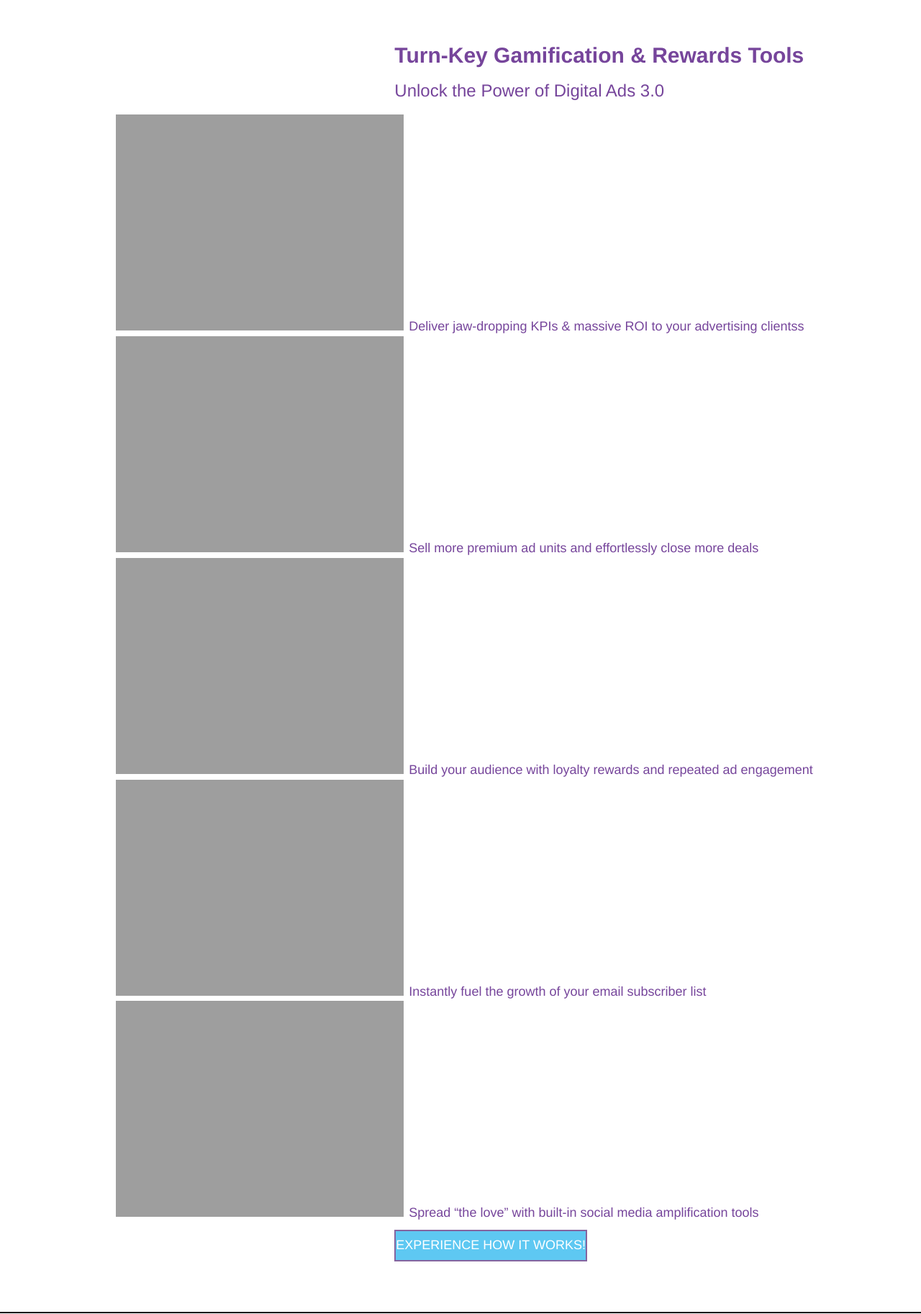
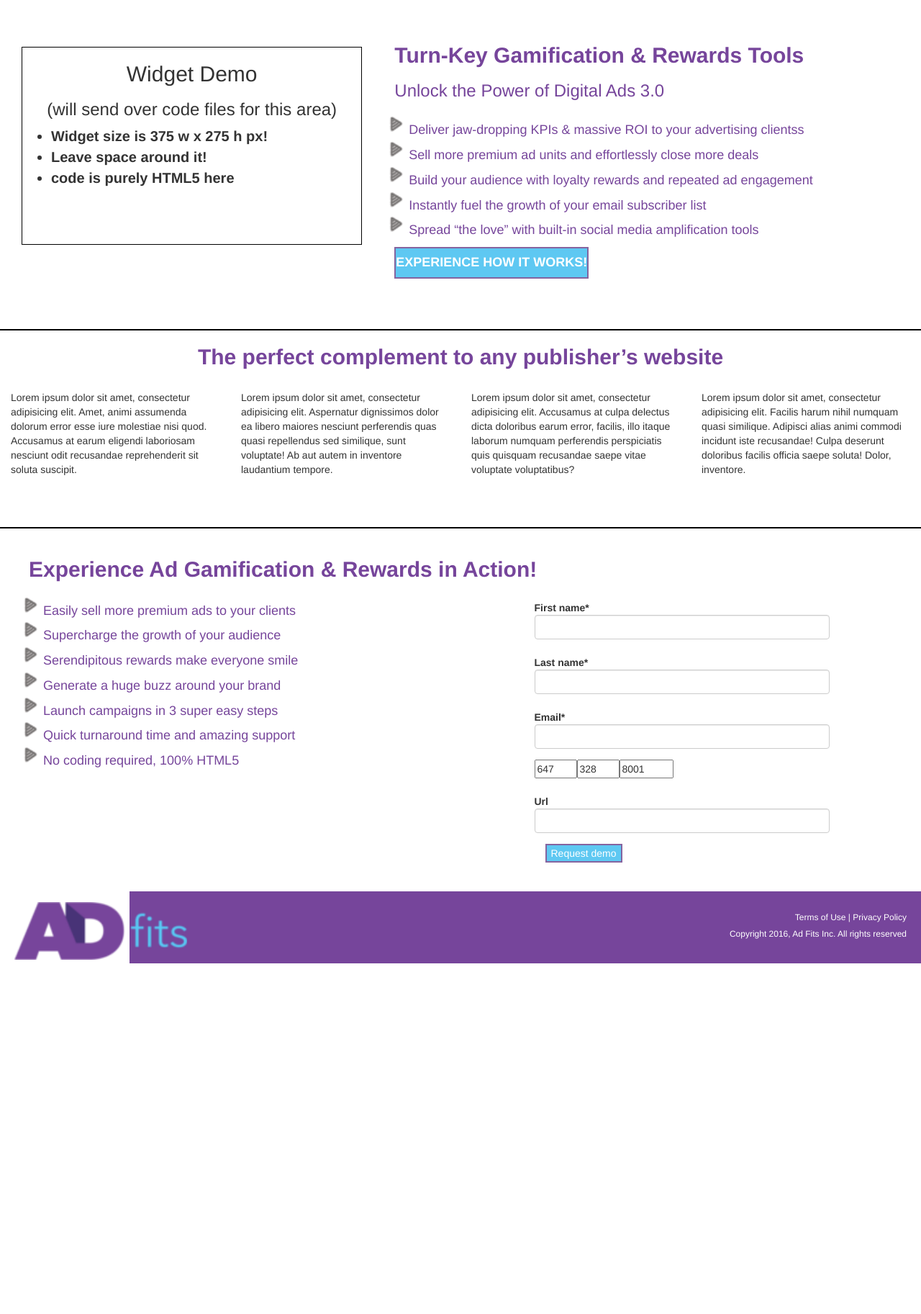
Before and after one commit to jeezybrick/ad_f_new, a Django app: page / in a window 1280 px wide. Shown: the part 100-1925 px from the top of the page at 72% size. After the commit the page ends 1438 px from the top, so only its background shows below. Run offline with Django 3.2, Linux system fonts and the light colour scheme; some libraries are stand-ins or nearby versions.

Commit message:
crispy form withpot tag

```diff
--- a/init/forms.py
+++ b/init/forms.py
@@ -7,9 +7,9 @@
 class MyWidget(forms.widgets.MultiWidget):
     def __init__(self, attrs=None):
         _widgets = (
-            forms.widgets.TextInput(attrs={'size': '4', 'placeholder': '###', 'maxlength': '3'}),
-            forms.widgets.TextInput(attrs={'size': '4', 'placeholder': '###', 'maxlength': '3'}),
-            forms.widgets.TextInput(attrs={'size': '6', 'placeholder': '####', 'maxlength': '4'}),
+            forms.widgets.TextInput(attrs={'size': '4', 'placeholder': '###', 'pattern': '.{3,}'}),
+            forms.widgets.TextInput(attrs={'size': '4', 'placeholder': '###', 'pattern': '.{3,}'}),
+            forms.widgets.TextInput(attrs={'size': '6', 'placeholder': '####', 'pattern': '.{4,}'}),
         )
         super(MyWidget, self).__init__(_widgets, attrs)
 
@@ -49,7 +49,7 @@
 class DemoForm(forms.Form):
     first_name = forms.CharField()
     last_name = forms.CharField()
-    email = forms.EmailField()
+    email = forms.EmailField(required=True)
     phone = PhoneField(required=True, label='')
     url = forms.URLField(required=False)
 
@@ -63,12 +63,11 @@
         self.helper.form_action = '#'
         self.helper.form_class = 'form-horizontal'
         self.helper.field_class = 'col-md-7'
+        self.helper.label_class = 'hidden'
         self.form_show_errors = True
         self.helper.error_text_inline = True
         self.helper.help_text_inline = False
-
-        self.helper.add_input(Submit('submit', 'Request demo',
-                                     css_class='jump-to-form-button'))
+        self.helper.html5_required = True
 
         self.helper.layout = Layout(
 
@@ -91,5 +90,9 @@
             ,
             InlineField(
                 'url', placeholder='Website/URL (optional)'
+            ),
+            Div(
+               Submit('submit', 'Log Me In', css_class='jump-to-form-button'),
+               css_class='col-lg-offset-3 col-lg-9',
             )
         )
--- a/init/views.py
+++ b/init/views.py
@@ -3,7 +3,7 @@
 from django.utils.translation import ugettext_lazy as _
 from django.template.response import TemplateResponse
 from django.core.urlresolvers import reverse
-from init import forms
+from init import forms, utils
 
 
 # For login
@@ -21,16 +21,16 @@
         return TemplateResponse(request, self.template_name, context)
 
     def post(self, request):
-        print(request.POST)
         form = self.form_class(data=request.POST)
         context = {
             'form': form,
             'title': self.title,
         }
         if form.is_valid():
-            print(request.POST)
+            utils.send_email_with_form_data(request.POST)
             return redirect(self.get_success_url())
         return TemplateResponse(request, self.template_name, context)
+        # return redirect('/#demo_form')
 
     def get_success_url(self):
         return reverse("thanks")
--- a/requirements.txt
+++ b/requirements.txt
@@ -1,2 +1,3 @@
 Django==1.8.6
+django-crispy-forms==1.5.2
 wheel==0.24.0
--- a/static/css/media.css
+++ b/static/css/media.css
@@ -16,23 +16,23 @@
 /* Landscape phones and portrait tablets */
 @media (max-width: 767px) {
 
-    .header {
+    .header , .footer-content{
         height: 80px;
         padding-top: 10px;
     }
 
-    .header-image {
+    .header-image, .footer-image {
         padding-left: 5px;
         margin-right: -65px;
 
     }
 
-    .header-image img {
+    .header-image img, .footer-image img {
         height: 65px;
 
     }
 
-    .header h4 {
+    .header h4, .footer-content h4 {
         font-size: 15px;
 
     }
@@ -42,24 +42,24 @@
 /* Portrait phones and smaller */
 @media (max-width: 480px) {
 
-     .header {
+     .header, .footer-content {
         height: 65px;
          padding-top: 5px;
          padding-right: 5px;
     }
 
-    .header-image {
+    .header-image, .footer-image {
         padding-left: 5px;
         margin-right: -40px;
 
     }
 
-    .header-image img {
+    .header-image img, .footer-image img {
         height: 40px;
 
     }
 
-    .header h4 {
+    .header h4, .footer-content h4 {
         font-size: 15px;
 
     }
--- a/static/css/style.css
+++ b/static/css/style.css
@@ -7,15 +7,18 @@
     /* Margin bottom by footer height */
     margin-bottom: 100px;
 }
-.header-wrapper{
+.header-wrapper, .footer-wrapper{
     margin-bottom: 60px;
-     display: flex;
+    display: flex;
     align-items: stretch;
     flex-flow: row nowrap;
     justify-content: space-between;
 }
+.footer-wrapper{
+    margin-bottom: 0;
+}
 
-.header {
+.header, .footer-content {
 
     height: 100px;
     background-color: #76459B;
@@ -29,9 +32,6 @@
     bottom: 0;
     width: 100%;
     height: 100px;
-    background-color: #76459B;
-    color: #ffffff;
-    padding: 20px;
 }
 
 .footer a {
@@ -60,10 +60,14 @@
 }
 
 .thanks-block a {
+    color: #76459B;
+}
+
+.thanks-block a {
     text-decoration: underline;
 }
 
-.header-image {
+.header-image, .footer-image {
     position: relative;
     margin-right: -80px;
     padding-top: 15px;
@@ -72,7 +76,7 @@
 
 }
 
-.header-image img{
+.header-image img, .footer-image img{
     height: 80px;
 }
 
@@ -86,6 +90,17 @@
     width: 375px;
     border: 1px solid black;
 }
+.widget-responsive{
+    border: 1px solid black;
+    height: 275px;
+}
+.widget-responsive li{
+    font-weight: 900;
+    font-size: 20px;
+}
+.widget-wrapper{
+    padding: 5px 30px;
+}
 
 .section_1 {
     border-bottom: 2px solid black;
@@ -95,16 +110,17 @@
 .section_2 {
     border-bottom: 2px solid black;
     padding-bottom: 70px;
-    margin-bottom: 40px;
+
 }
 
 .section_2 > h2 {
     margin-top: 20px;
     margin-bottom: 30px;
+
 }
 
 .section_3 {
-    padding-bottom: 40px;
+    padding: 40px;
 }
 
 .jump-to-form-button {
--- a/templates/home.html
+++ b/templates/home.html
@@ -14,10 +14,25 @@
         <div class="row">
             <section class="section_1 col-lg-12 col-md--12 col-sm-12 col-xs-12">
                 <div class="row">
-                    <div class="col-lg-5 col-md-5 col-sm-6 col-xs-12 center-block">
-                        <!-- <div class="widget">
-
-                        </div> -->
+                    <div class="widget-wrapper col-lg-5 col-md-5 col-sm-6 col-xs-12 center-block">
+{#                        <div class="widget">#}
+{##}
+{#                        </div>#}
+                        <div class="widget-responsive">
+                            <h2 class="text-center">Widget Demo</h2>
+                            <h3 class="text-center">(will send over code files for this area)</h3>
+                            <ul>
+                                <li>
+                                    Widget size is 375 w x 275 h px!
+                                </li>
+                                <li>
+                                    Leave space around it!
+                                </li>
+                                <li>
+                                    code is purely HTML5 here
+                                </li>
+                            </ul>
+                        </div>
                     </div>
                     <div class="col-lg-7 col-md-7 col-sm-6 col-xs-12">
                         <h2 class="main-text">
@@ -51,7 +66,7 @@
                         </ul>
 
                         <a href="#demo_form" class="jump-to-form-button">
-                            <h4>EXPERIENCE HOW IT WORKS!</h4>
+                            <h4><strong>EXPERIENCE HOW IT WORKS!</strong></h4>
                         </a>
                     </div>
                 </div>
@@ -62,16 +77,16 @@
                    <strong>{% trans "The perfect complement to any publisher’s website" %}</strong>
                 </h2>
                 <div class="row">
-                    <div class="col-lg-3 col-md-3 col-sm-3 col-xs-6">Lorem ipsum dolor sit amet, consectetur adipisicing elit. Amet, animi assumenda dolorum error esse iure molestiae nisi quod. Accusamus at earum eligendi laboriosam nesciunt odit recusandae reprehenderit sit soluta suscipit.</div>
-                    <div class="col-lg-3 col-md-3 col-sm-3 col-xs-6">Lorem ipsum dolor sit amet, consectetur adipisicing elit. Aspernatur dignissimos dolor ea libero maiores nesciunt perferendis quas quasi repellendus sed similique, sunt voluptate! Ab aut autem in inventore laudantium tempore.</div>
-                    <div class="col-lg-3 col-md-3 col-sm-3 col-xs-6">Lorem ipsum dolor sit amet, consectetur adipisicing elit. Accusamus at culpa delectus dicta doloribus earum error, facilis, illo itaque laborum numquam perferendis perspiciatis quis quisquam recusandae saepe vitae voluptate voluptatibus?</div>
-                    <div class="col-lg-3 col-md-3 col-sm-3 col-xs-6">Lorem ipsum dolor sit amet, consectetur adipisicing elit. Facilis harum nihil numquam quasi similique. Adipisci alias animi commodi incidunt iste recusandae! Culpa deserunt doloribus facilis officia saepe soluta! Dolor, inventore.</div>
+                    <div class="col-lg-3 col-md-3 col-sm-3 col-xs-12">Lorem ipsum dolor sit amet, consectetur adipisicing elit. Amet, animi assumenda dolorum error esse iure molestiae nisi quod. Accusamus at earum eligendi laboriosam nesciunt odit recusandae reprehenderit sit soluta suscipit.</div>
+                    <div class="col-lg-3 col-md-3 col-sm-3 col-xs-12">Lorem ipsum dolor sit amet, consectetur adipisicing elit. Aspernatur dignissimos dolor ea libero maiores nesciunt perferendis quas quasi repellendus sed similique, sunt voluptate! Ab aut autem in inventore laudantium tempore.</div>
+                    <div class="col-lg-3 col-md-3 col-sm-3 col-xs-12">Lorem ipsum dolor sit amet, consectetur adipisicing elit. Accusamus at culpa delectus dicta doloribus earum error, facilis, illo itaque laborum numquam perferendis perspiciatis quis quisquam recusandae saepe vitae voluptate voluptatibus?</div>
+                    <div class="col-lg-3 col-md-3 col-sm-3 col-xs-12">Lorem ipsum dolor sit amet, consectetur adipisicing elit. Facilis harum nihil numquam quasi similique. Adipisci alias animi commodi incidunt iste recusandae! Culpa deserunt doloribus facilis officia saepe soluta! Dolor, inventore.</div>
                 </div>
             </section>
         </div>
+
         <div class="row">
-            <section class="section_3 col-lg-12 col-md--12 col-sm-12 col-xs-12"
-                 style="">
+            <section class="section_3 col-lg-12 col-md--12 col-sm-12 col-xs-12">
 
                 <h2 class="main-text">
                     <strong>{% trans "Experience Ad Gamification & Rewards in Action!" %}</strong>
@@ -114,9 +129,29 @@
                     </div>
                     <div class="col-lg-4 col-md-4 col-sm-5 col-sm-offset-0 col-xs-10 col-xs-offset-1"
                          style="padding: 0 15px;">
-                        {% load crispy_forms_tags %}
-                        {% crispy form %}
-                    </div>
+                        {% if form.errors %}
+                            <div class="col-md-12">
+                                <div class="panel-body">
+                                    <div class="alert alert-danger">
+                                        <ul>
+                                            {{ form.errors }}
+                                        </ul>
+                                    </div>
+                                </div>
+                            </div>
+                        {% endif %}
+                        <form action="{% url 'home' %}" class="form-horizontal" method="post">
+                            {% csrf_token %}
+                           {{ form|crispy }}
+
+                            <div class="control-group">
+                                <div class="controls">
+                                    <button type="submit" class="jump-to-form-button">Request demo</button>
+                                </div>
+                            </div>
+
+                        </form>
+                        </div>
                 </div>
 
             </section>
--- a/templates/partials/footer.html
+++ b/templates/partials/footer.html
@@ -3,23 +3,17 @@
 
 <footer class="footer">
 
-    <div class="col-lg-12 col-md-12 col-sm-12 col-xs-12">
-        <div class="row">
-            <div class="col-lg-2 col-xs-3 header-image">
+    <div class="footer-wrapper">
+            <div class="footer-image">
                 <a href="{% url 'home' %}">
-                    <!-- <img height="85px" class="" src="{% static 'images/adfits.png' %}" alt="Logo"> -->
+                    <img src="{% static 'images/adfits.png' %}" alt="Logo">
                 </a>
             </div>
-            <div class="col-lg-5 col-xs-3 text-center">
+            <div class="footer-content text-right">
 
-            </div>
-
-            <div class="col-lg-5 col-xs-6 text-right">
                 <h6><a href="{% url 'terms' %}">Terms of Use</a> | <a href="{% url 'policy' %}">Privacy Policy</a></h6>
                 <h6>Copyright 2016, Ad Fits Inc. All rights reserved</h6>
-            </div>
         </div>
+    </div>
 
-
-    </div>
 </footer>
--- a/templates/partials/header.html
+++ b/templates/partials/header.html
@@ -5,7 +5,7 @@
     <div class="header-wrapper">
             <div class="header-image">
                 <a href="{% url 'home' %}">
-                    <img class="" src="{% static 'images/adfits.png' %}" alt="Logo">
+                    <img src="{% static 'images/adfits.png' %}" alt="Logo">
                 </a>
             </div>
             <div class="header text-right">
--- a/templates/thanks.html
+++ b/templates/thanks.html
@@ -20,7 +20,7 @@
 
                 <h3>
                     We have received your request and will be calling you shortly!
-                    !</h3>
+                </h3>
 
                 <h3>
                     In the meantime, <a href="https://twitter.com/ADfits">follow us on Twitter</a> for the latest in Ad
```
Also changed, not shown: Fits/settings.py (+7 -0 lines), init/utils.py (added, +18 -0 lines), static/images/list_icon.png (added).
